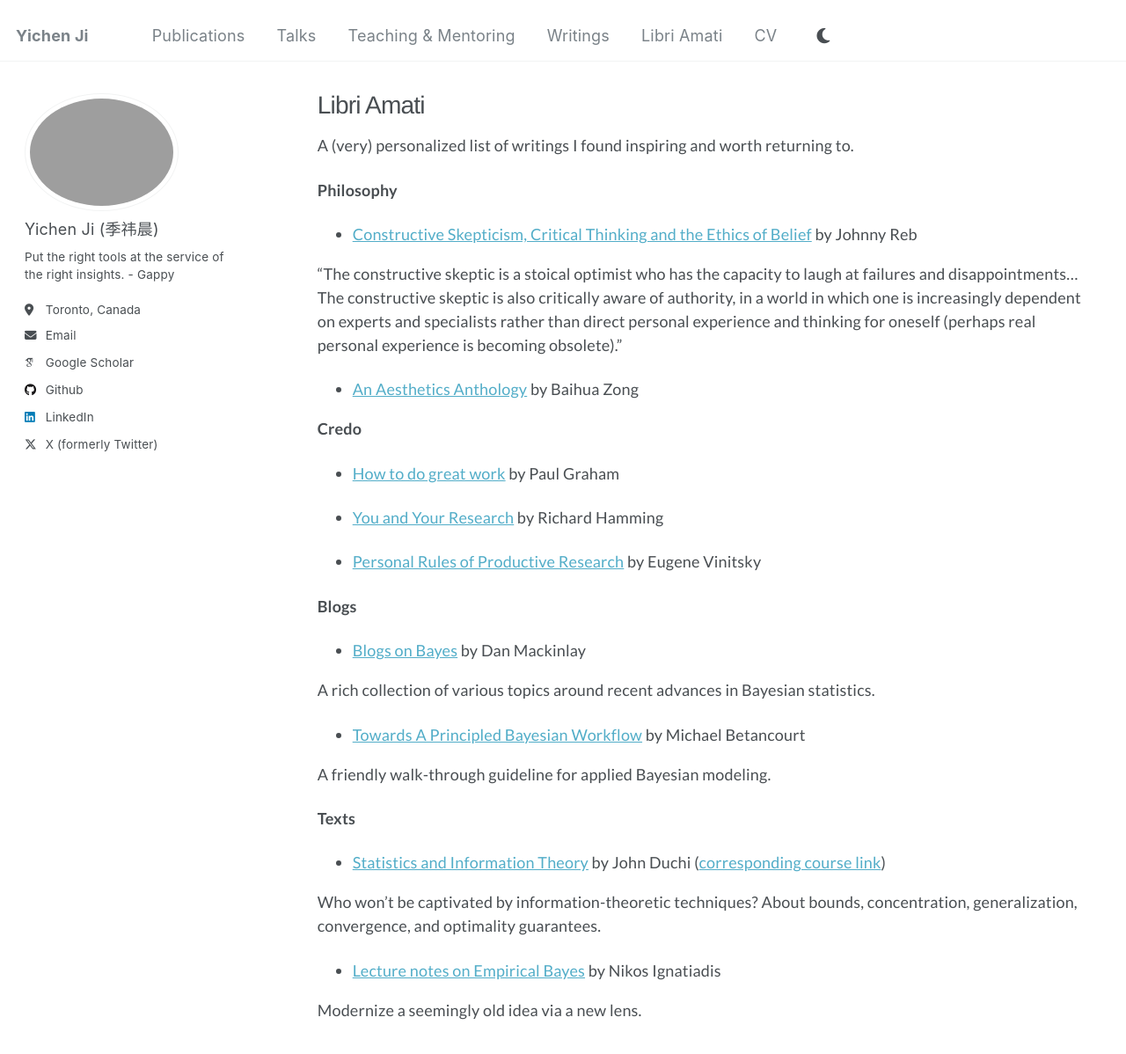
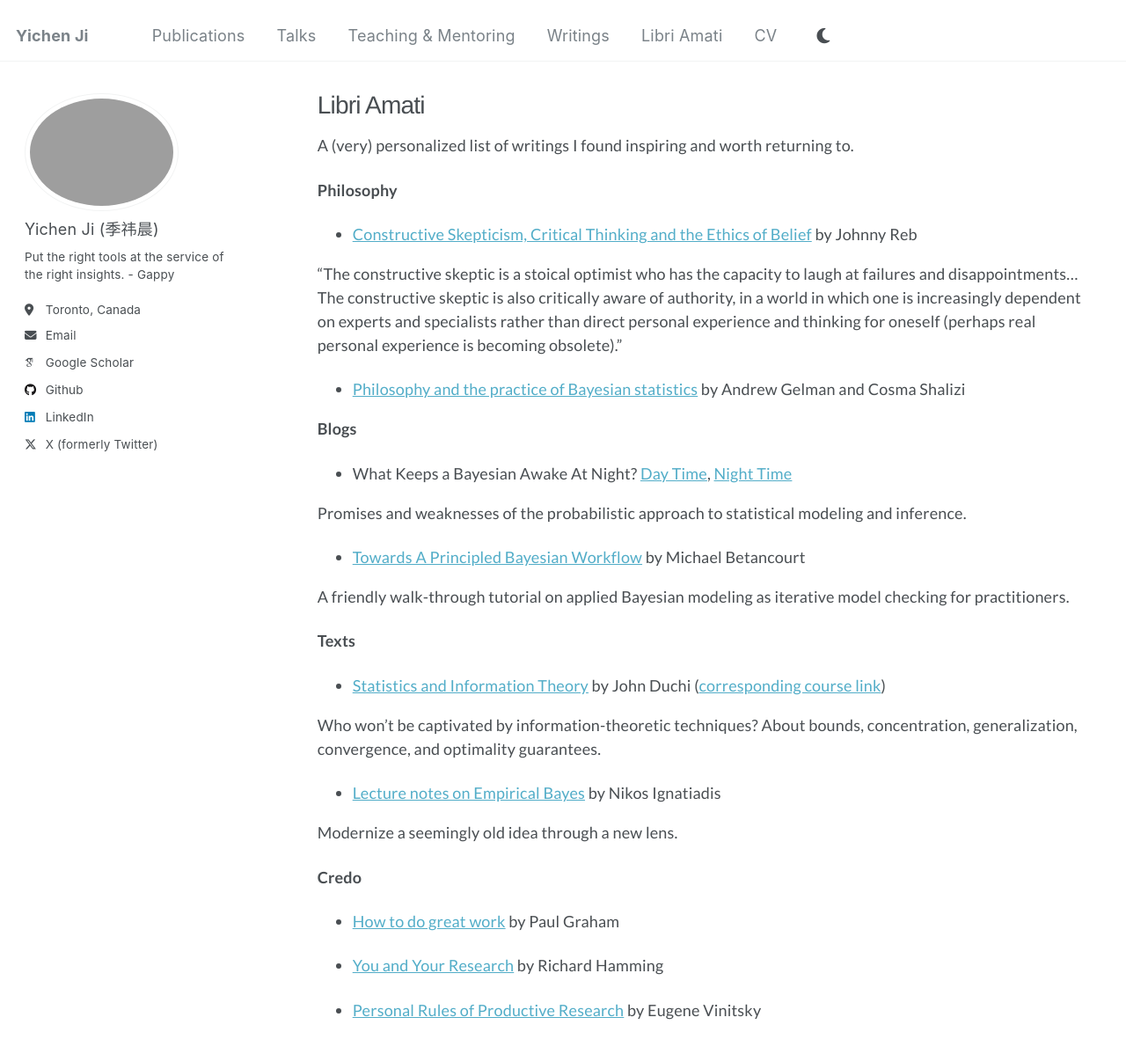
Before and after one commit to user-jiyichen/user-jiyichen.github.io, a Jekyll site: the page built from _pages/reading.md, in a window 1280 px wide and 1400 px high. Shown: the top 1198 px of the window at 88% size. Built offline with Jekyll 4.4.1, drawn with Linux system fonts in a browser that asks for light colours; some web fonts are replaced.

Commit message:
Revise reading.md with new entries and edits
Updated reading list by adding new resources and modifying descriptions for clarity.

```diff
--- a/_pages/reading.md
+++ b/_pages/reading.md
@@ -12,24 +12,16 @@ A (very) personalized list of writings I found inspiring and worth returning to.
 
 “The constructive skeptic is a stoical optimist who has the capacity to laugh at failures and disappointments... The constructive skeptic is also critically aware of authority, in a world in which one is increasingly dependent on experts and specialists rather than direct personal experience and thinking for oneself  (perhaps real personal experience is becoming obsolete).”
 
-- [An Aesthetics Anthology](https://www.taylorfrancis.com/books/mono/10.4324/9781003368533/aesthetics-anthology-zong-baihua) by Baihua Zong
-
-**Credo**
-
-- [How to do great work](https://paulgraham.com/greatwork.html) by Paul Graham
-
-- [You and Your Research](https://www.cs.virginia.edu/~robins/YouAndYourResearch.html) by Richard Hamming
-
-- [Personal Rules of Productive Research](https://www.eugenevinitsky.com/posts/personal-rules-of-productive-research/) by Eugene Vinitsky
+- [Philosophy and the practice of Bayesian statistics](https://arxiv.org/pdf/1006.3868) by Andrew Gelman and Cosma Shalizi
 
 **Blogs**
-- [Blogs on Bayes](https://danmackinlay.name/#category=Bayes) by Dan Mackinlay
+- What Keeps a Bayesian Awake At Night? [Day Time](https://mlg.eng.cam.ac.uk/blog/2021/03/31/what-keeps-a-bayesian-awake-at-night-part-1.html#fn:2), [Night Time](https://mlg.eng.cam.ac.uk/blog/2021/03/31/what-keeps-a-bayesian-awake-at-night-part-2.html#fn:7)
 
-A rich collection of various topics around recent advances in Bayesian statistics.
+Promises and weaknesses of the probabilistic approach to statistical modeling and inference.
 
  - [Towards A Principled Bayesian Workflow](https://betanalpha.github.io/assets/case_studies/principled_bayesian_workflow.html) by Michael Betancourt
 
-A friendly walk-through guideline for applied Bayesian modeling.
+A friendly walk-through tutorial on applied Bayesian modeling as iterative model checking for practitioners.
 
 **Texts**
 - [Statistics and Information Theory](https://web.stanford.edu/class/ee377/lecture-notes.pdf) by John Duchi ([corresponding course link](https://web.stanford.edu/class/ee377/syllabus.html))
@@ -38,4 +30,11 @@ Who won't be captivated by information-theoretic techniques? About bounds, conce
 
 - [Lecture notes on Empirical Bayes](https://nignatiadis.github.io/assets/lecture_notes/Empirical-Bayes.pdf) by Nikos Ignatiadis
 
-Modernize a seemingly old idea via a new lens.
+Modernize a seemingly old idea through a new lens.
+
+**Credo**
+- [How to do great work](https://paulgraham.com/greatwork.html) by Paul Graham
+
+- [You and Your Research](https://www.cs.virginia.edu/~robins/YouAndYourResearch.html) by Richard Hamming
+
+- [Personal Rules of Productive Research](https://www.eugenevinitsky.com/posts/personal-rules-of-productive-research/) by Eugene Vinitsky
```
